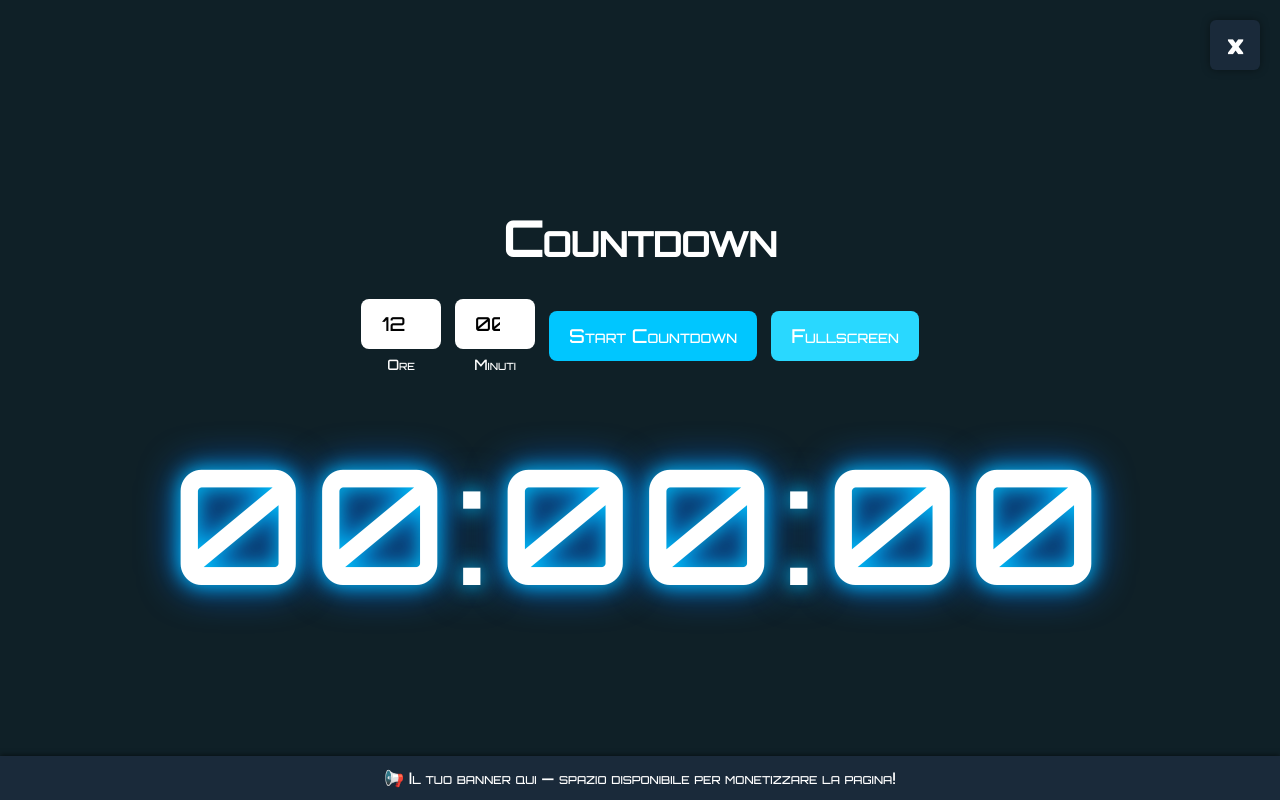
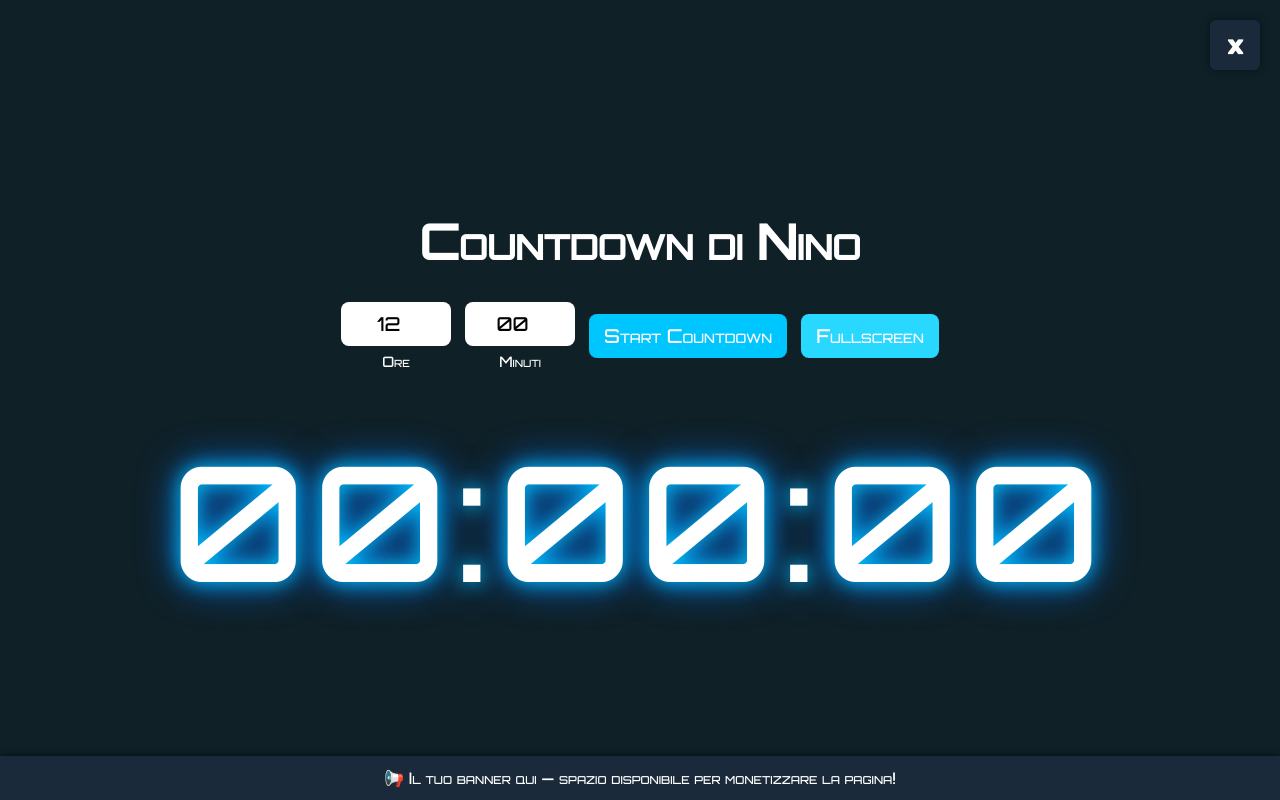
Before and after one commit to Ninolestat/Countdown, a plain HTML site: page index.html in a window 1280 px wide. Drawn offline with Linux system fonts and the light colour scheme.

Commit message:
Add files via upload

```diff
--- a/index.html
+++ b/index.html
@@ -2,7 +2,7 @@
 <html lang="it">
 <head>
   <meta charset="UTF-8">
-  <title>Countdown Fullscreen</title>
+  <title>Countdown di Nino</title>
   <style>
     @import url('https://fonts.googleapis.com/css2?family=Orbitron:wght@500&display=swap');
 
@@ -49,15 +49,13 @@
 
     input, button {
       font-size: 1.2rem;
-      padding: 10px 20px;
+      padding: 10px 15px;
       border: none;
       border-radius: 8px;
       text-align: center;
       outline: none;
       font-family: 'Orbitron', sans-serif;
       font-variant: small-caps;
-      height: 50px;
-      box-sizing: border-box;
     }
 
     input {
@@ -142,7 +140,7 @@
 </head>
 <body>
 
-  <h1 id="page-title">Countdown</h1>
+  <h1 id="page-title">Countdown di Nino</h1>
 
   <div id="controls">
     <div class="input-group">
```
